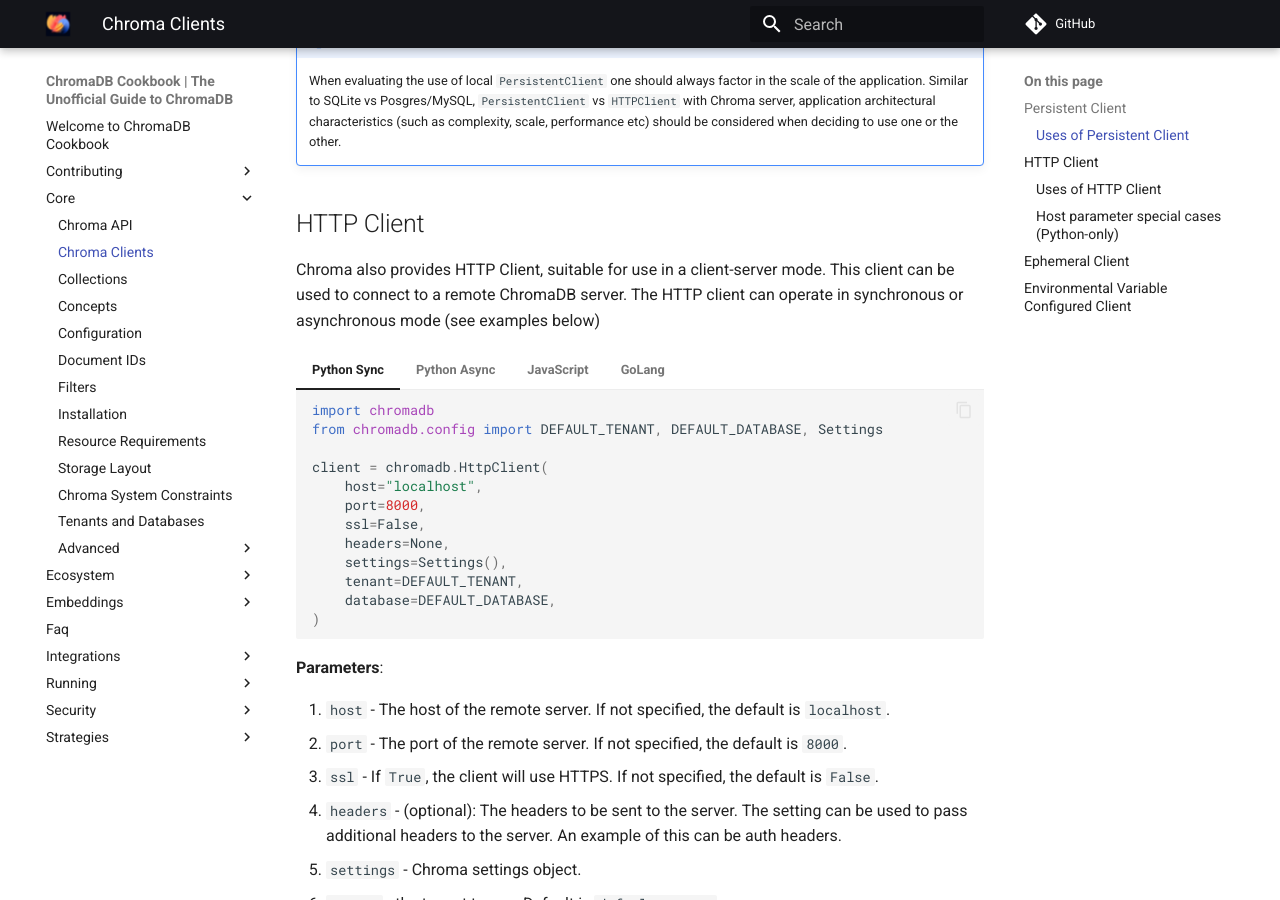
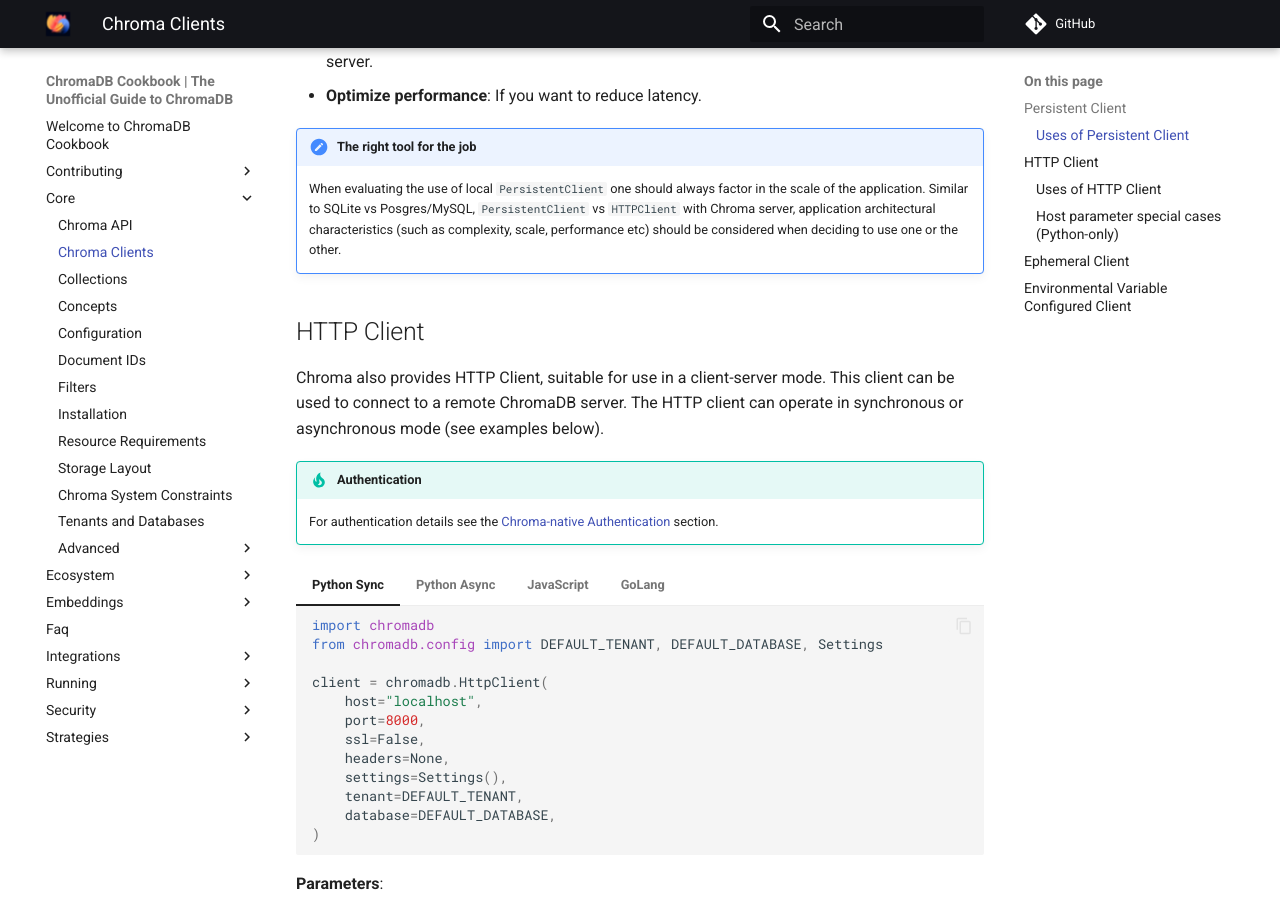
Before and after one commit to amikos-tech/chroma-cookbook, an MkDocs documentation site: the page built from docs/core/clients.md, in a window 1280 px wide and 900 px high, scrolled down 1380 px. Built offline with MkDocs 1.6.1 and Material for MkDocs 9.7.7, drawn with Linux system fonts in a browser that asks for light colours; comment, search, counter and statistics services are not loaded; some of the changed text lies outside the part shown.

Commit message:
docs: Added link to chroma native auth in clients.md

````diff
--- a/docs/core/clients.md
+++ b/docs/core/clients.md
@@ -10,6 +10,10 @@
 
 To create your a local persistent client use the `PersistentClient` class. This client will store all data locally in a
 directory on your machine at the path you specify.
+
+!!! tip "Authentication"
+
+    For authentication details see the [Chroma-native Authentication](../security/auth.md) section.
 
 ```python
 import chromadb
@@ -57,7 +61,11 @@
 ## HTTP Client
 
 Chroma also provides HTTP Client, suitable for use in a client-server mode. This client can be used to connect to a
-remote ChromaDB server. The HTTP client can operate in synchronous or asynchronous mode (see examples below)
+remote ChromaDB server. The HTTP client can operate in synchronous or asynchronous mode (see examples below).
+
+!!! tip "Authentication"
+
+    For authentication details see the [Chroma-native Authentication](../security/auth.md) section.
 
 === "Python Sync"
 
````
